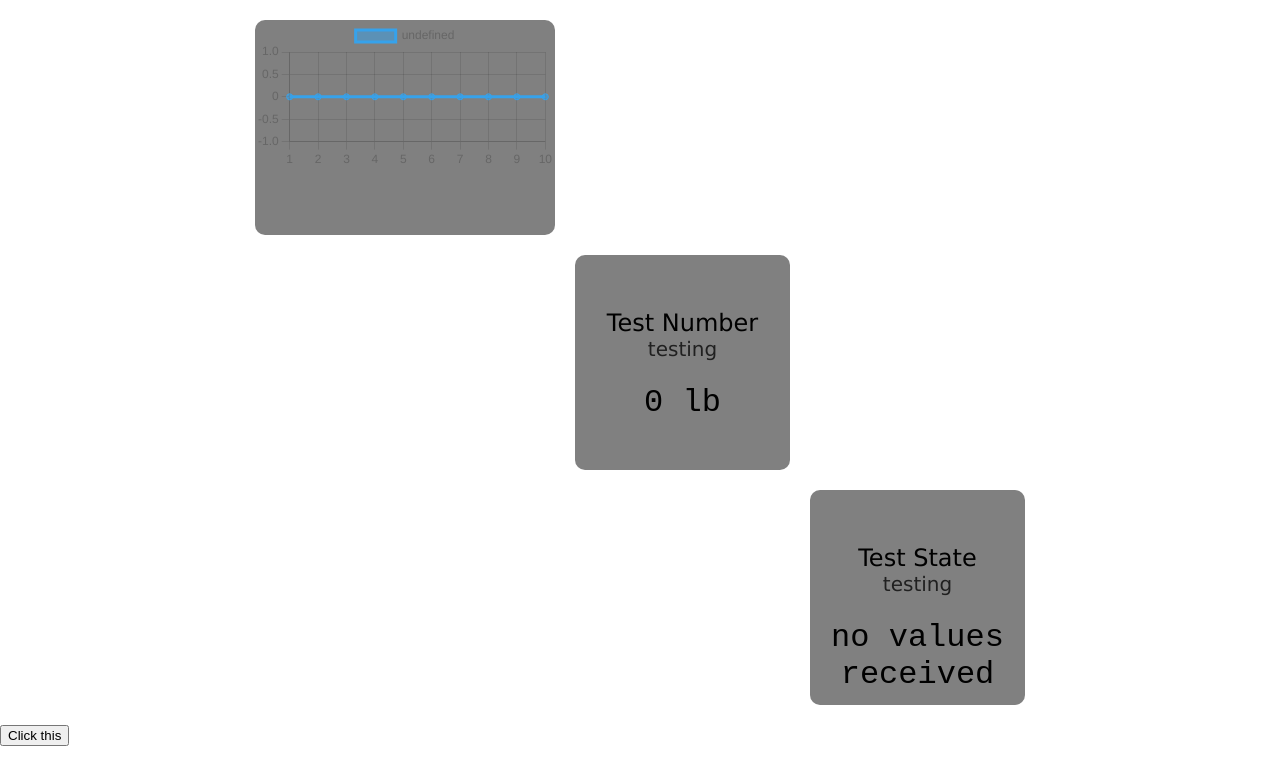
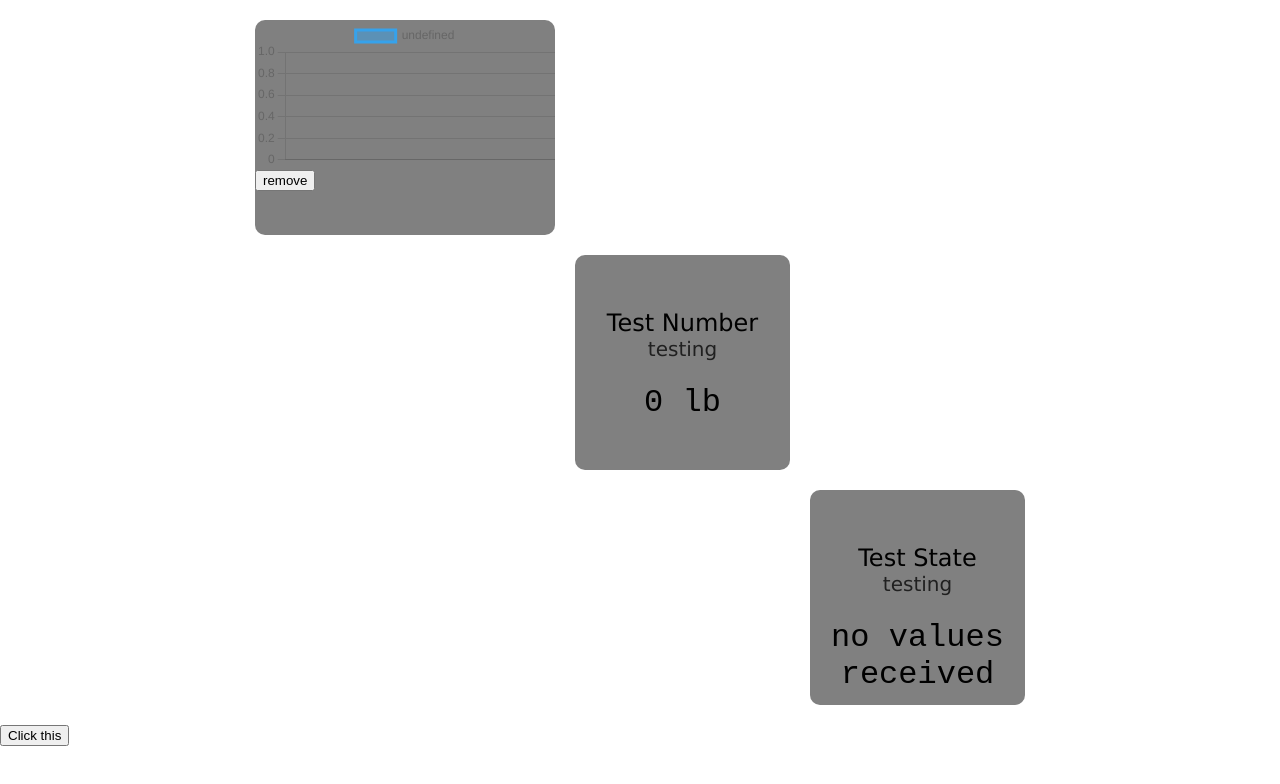
Before and after one commit to Et-17/Microbit-Pet-Data-Panel, a Vue app: page / in a window 1280 px wide. Shown: the top 784 px of the page. Built offline with nearby package versions, Linux system fonts and the light colour scheme.

Commit message:
i want to cry

```diff
--- a/src/CardTypes/GraphCard.vue
+++ b/src/CardTypes/GraphCard.vue
@@ -2,36 +2,31 @@
 import { onMounted, ref } from 'vue';
 import CardBase from './CardBase.vue';
 import { listeners, type Message } from '@/receiver_management/message_handling';
-import Chart from 'chart.js/auto'
-
-const body_text = ref("hi");
-let current_label_counter = 0;
+// i know i'm not supposed to do this but i'm too busy and lazy to figure out
+// the fancy tree shaking stuff
+import Chart from 'chart.js/auto';
 
 function receive(num: number) {
   if (chart == undefined || chart.data.labels == undefined) {
     return;
   }
-  // console.log(chart.data.datasets[0].data);
-  // console.log(chart.data.labels)
-  // chart.data.datasets[0].data.push(num);
-  // chart.data.labels.push((chart.data.labels[chart.data.labels.length - 1] ?? 0) + 1);
-  // if (chart.data.datasets[0].data.length > props.max_data_points) {
-  //   chart.data.datasets[0].data.splice(3, 1);
-  //   chart.data.labels.splice(3, 1);
-  // }
-  // chart.update();
 
-  // chart.data.labels.push(current_label_counter);
-  // chart.data.datasets[0].data.push({ x: current_label_counter, y: num });
-  // current_label_counter += 1;
-  // if (chart.data.datasets[0].data.length > props.max_data_points) {
-  //   chart.data.labels.shift();
-  // }
+  if (chart.data.datasets[0].data.length > props.max_data_points) {
+    chart.data.datasets[0].data.shift();
+    chart.update();
+  } else if (chart.data.datasets[0].data.length < props.max_data_points) {
+    // i'm not entirely sure why i have to cast to a number here but it works
+    chart.data.labels.push((chart.data.labels[chart.data.labels.length - 1] as number ?? 0) + 1);
+  }
+  chart.data.datasets[0].data.push(num);
+  chart.update();
+}
 
-  for (let i = 0; i < chart.data.datasets[0].data.length - 1; i++) {
-    chart.data.datasets[0].data[i] = chart.data.datasets[0].data[i + 1];
+function remove_point() {
+  if (chart == undefined || chart.data.labels == undefined) {
+    return;
   }
-  chart.data.datasets[0].data[chart.data.datasets[0].data.length] = num;
+  chart.data.datasets[0].data.shift();
   chart.update();
 }
 
@@ -42,39 +37,24 @@ onMounted(() => {
   if (graph.value == undefined) {
     return;
   }
-  // chart = new Chart(graph.value, {
-  //   type: "bar",
-  //   data: {
-  //     labels: ["Red", "Blue", "Yellow", "Green", "Purple", "Orange"],
-  //     datasets: [{
-  //       label: "# of Votes",
-  //       data: [12, 19, 3, 5, 2, 3],
-  //       borderWidth: 1
-  //     }]
-  //   },
-  //   options: {
-  //     scales: {
-  //       y: {
-  //         beginAtZero: true
-  //       }
-  //     }
-  //   }
-  // });
   chart = new Chart(graph.value, {
     type: "line",
     data: {
       datasets: [{
-        data: [0, 0, 0, 0, 0, 0, 0, 0, 0, 0]
+        data: []
       }],
-      labels: [1, 2, 3, 4, 5, 6, 7, 8, 9, 10]
+      labels: []
     },
-    // options: {
-    //   scales: {
-    //     x: {
-    //       display: false
-    //     }
-    //   }
-    // }
+    options: {
+      scales: {
+        y: {
+          type: "linear",
+          position: "left",
+          max: props.max_value,
+          min: props.min_value
+        },
+      },
+    },
   })
 })
 
@@ -94,5 +74,6 @@ const props = defineProps<{
 <template>
   <CardBase :cs="cs" :rs="rs" :ce="ce" :re="re" :listeningKey="listeningKey" @new-value="receive">
     <canvas ref="graph"></canvas>
+    <button @click="remove_point">remove</button>
   </CardBase>
 </template>
```
